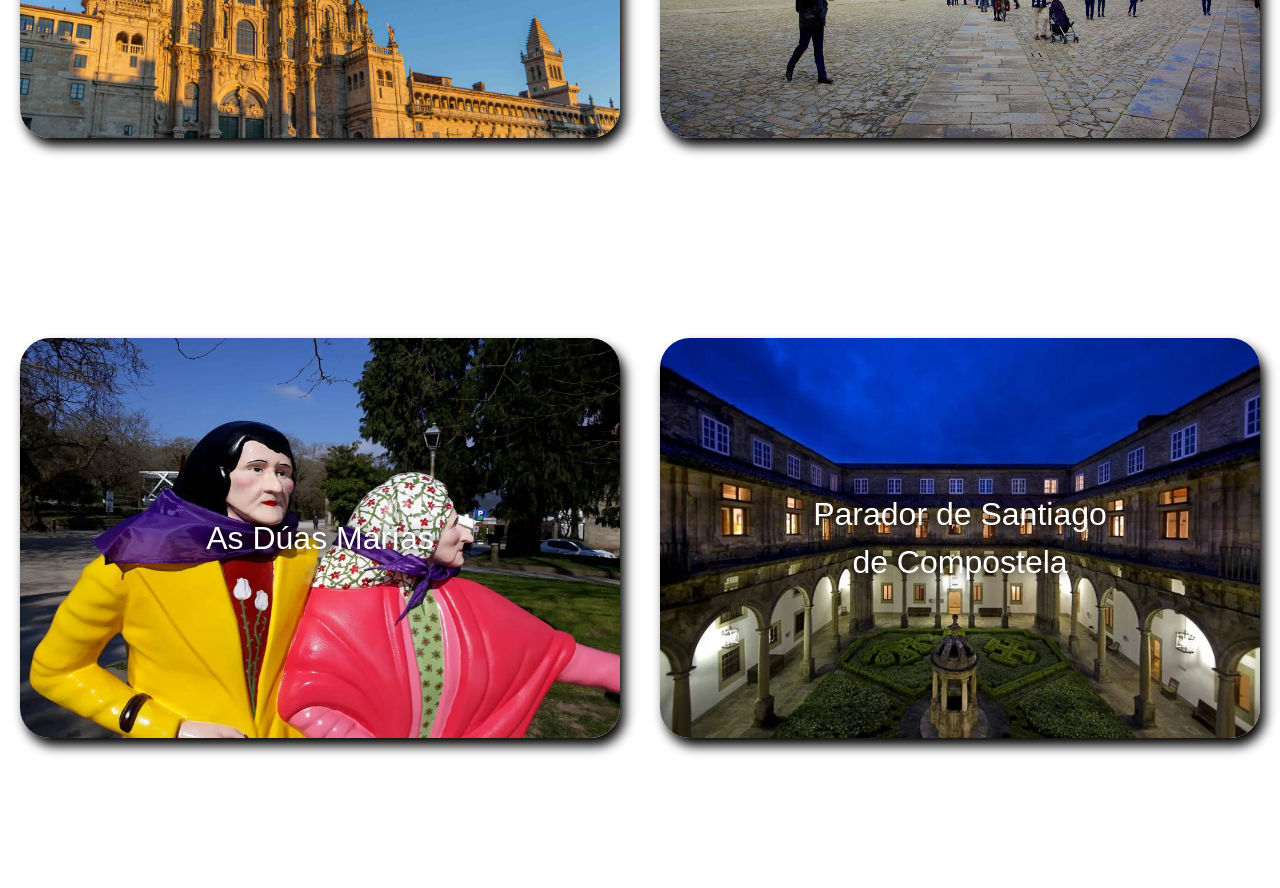
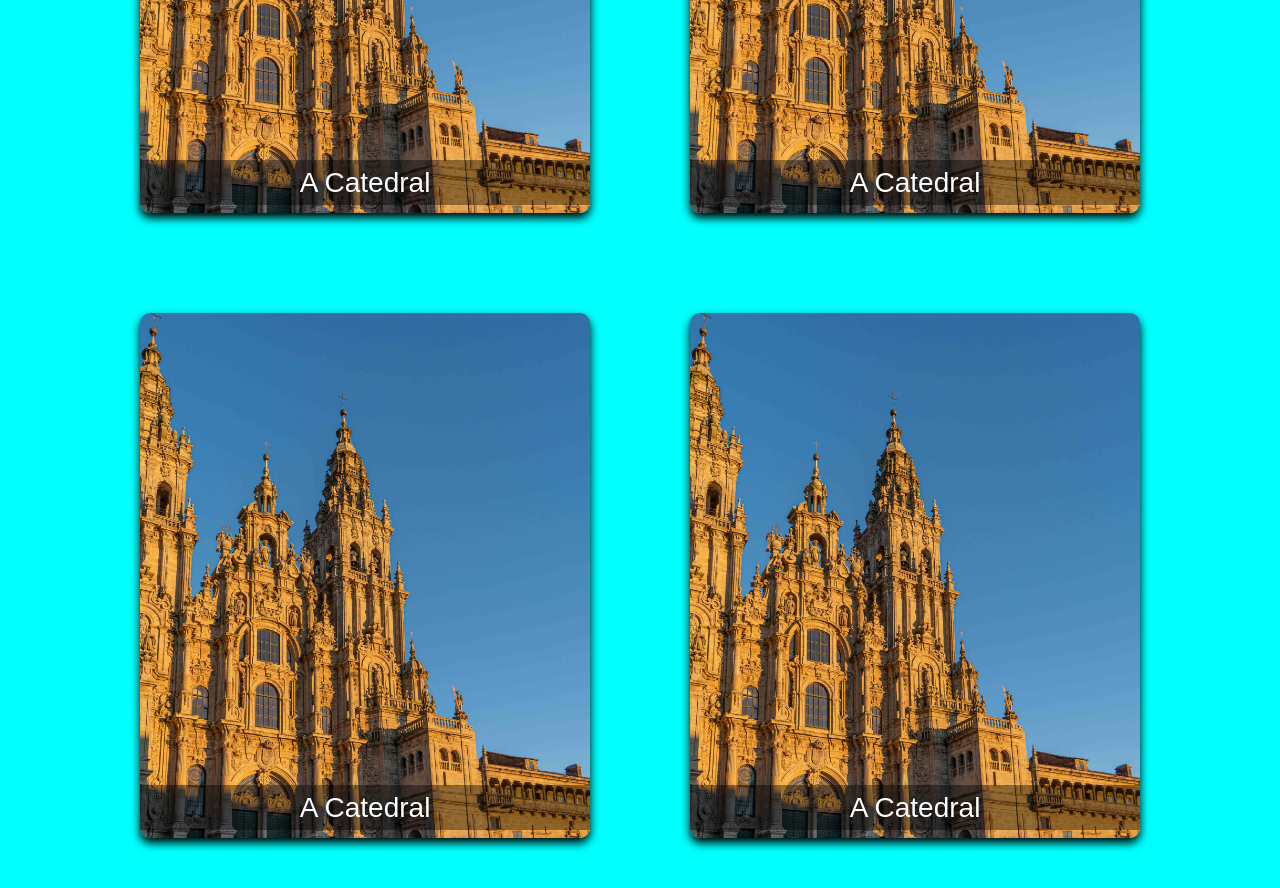
Before and after one commit to braisglopez/Santitour, a website: page src/html/monumentos.html in a window 1280 px wide. Shown: the part 475-1363 px from the top of the page. Before the commit the page ends 1313 px from the top, so only its background shows below. Drawn offline with nearby package versions, Linux system fonts and the light colour scheme.

Commit message:
Monumentos acabado

```diff
--- a/src/css/monumentos.css
+++ b/src/css/monumentos.css
@@ -1,3 +1,10 @@
+* {
+    box-sizing: border-box;
+    margin: 0;
+    padding: 0;
+    font-family: sans-serif;
+}
+
 h2 {
     font-size: 28px;
     font-weight: bold;
@@ -7,42 +14,94 @@ h2 {
     background-color: blue;
   }
 
-.contenedorImaxes {
+.contenedorCartas {
     display: flex;
-    flex-flow: row wrap;
+    flex-wrap: wrap;
+    align-items: center;
+    min-height: 100vh;
     justify-content: center;
+    background-color: aqua;
   }
 
-.contenedor {
-    width: 600px;
-    height: 400px;
-    overflow: hidden;
+.carta {
+    margin: 50px;
     position: relative;
-    margin: 100px auto;
-    border-radius: 30px;
-    box-shadow: 5px 8px 12px black;
-    cursor: pointer;
-    transition: all 0.3s ease-in-out;
+    width: 450px;
+    height: 525px;
 }
 
-.contenedor:hover {
-    transform: scale(1.1);
-    box-shadow: 13px 15px 37px black;
+.carta .cara {
+    position: relative;
+    width: 100%;
+    height: 100%;
+    backface-visibility: hidden;
+    border-radius: 10px;
+    overflow: hidden;
+    transition: .5s;
 }
 
-.contenedor img {
+.carta .frontal {
+    position: absolute;
+    transform: perspective(600px) rotateY(0deg);
+    box-shadow: 0 5px 10px black;
+}
+
+.carta .frontal img {
+    position: absolute;
     width: 100%;
     height: 100%;
+    object-fit: cover;
 }
 
-.contenedor p {
+.carta .frontal h3 {
     font-family: fantasy;
-    font-size: 2.0rem;
+    position: absolute;
+    bottom: 0;
+    width: 100%;
+    height: 45px;
+    line-height: 45px;
     text-align: center;
     color: white;
+    background: rgba(0, 0, 0, .4);
+}
+
+.carta .trasera {
     position: absolute;
-    top: 50%;
-    left: 50%;
-    transform: translate(-50%, -50%);
-    text-shadow: 0 0 8px rgba(0, 0, 0, 0.8);
+    transform: perspective(600px) rotateY(180deg);
+    background: rgb(3, 35, 34);
+    padding: 15px;
+    color: white;
+    display: flex;
+    flex-direction: column;
+    justify-content: space-between;
+    text-align: center;
+    box-shadow: 0 5px 10px black;
 }
+
+.carta .trasera .enlace {
+    border-top: solid 1px white;
+    height: 50px;
+    line-height: 50px;
+}
+
+.carta .trasera .enlace a {
+    color: white;
+}
+
+.carta .trasera h3 {
+    font-size: 30px;
+    margin-top: 20px;
+    letter-spacing: 2px;
+}
+
+.carta .trasera p {
+    letter-spacing: 1px;
+}
+
+.carta:hover .frontal {
+    transform: perspective(600px) rotateY(180deg);
+}
+
+.carta:hover .trasera {
+    transform: perspective(600px) rotateY(360deg);
+}
--- a/src/html/monumentos.html
+++ b/src/html/monumentos.html
@@ -4,6 +4,7 @@
 <head>
     <!-- Required meta tags -->
     <meta charset="utf-8">
+    <meta http-equiv="X-UA-Compatible" content="IE=edge">
     <meta name="viewport" content="width=device-width, initial-scale=1" />
 
     <!-- Bootstrap CSS -->
@@ -73,23 +74,71 @@
 
     <main>
         <h2><a id="monumentos">Monumentos</a></h2>
-        <section class="contenedorImaxes">
-            <div class="contenedor">
-                <img src="../imagenes/que_ver/monumentos/catedral_santiago.jpg" alt="A Catedral">
-                <p>A Catedral</p>
+        <section class="contenedorCartas">
+            <div class="carta">
+                <div class="cara frontal">
+                    <img src="../imagenes/que_ver/monumentos/catedral_santiago.jpg" alt="A Catedral">
+                    <h3>A Catedral</h3>
+                </div>
+                <div class="cara trasera">
+                    <h3>A Catedral</h3>
+                    <p>Lorem ipsum dolor, sit amet consectetur adipisicing elit. Possimus aperiam suscipit sequi soluta
+                        vel
+                        ipsam nulla! Aspernatur tempore ex nulla quibusdam minima. Nobis, esse deleniti.</p>
+                    <div class="enlace">
+                        <a href="#">Details</a>
+                    </div>
+                </div>
             </div>
-            <div class="contenedor">
-                <img src="../imagenes/que_ver/monumentos/plaza_obradoiro.jpg" alt="Praza do Obradoiro">
-                <p>Praza do Obradoiro</p>
+
+            <div class="carta">
+                <div class="cara frontal">
+                    <img src="../imagenes/que_ver/monumentos/catedral_santiago.jpg" alt="A Catedral">
+                    <h3>A Catedral</h3>
+                </div>
+                <div class="cara trasera">
+                    <h3>A Catedral</h3>
+                    <p>Lorem ipsum dolor, sit amet consectetur adipisicing elit. Possimus aperiam suscipit sequi soluta
+                        vel
+                        ipsam nulla! Aspernatur tempore ex nulla quibusdam minima. Nobis, esse deleniti.</p>
+                    <div class="enlace">
+                        <a href="#">Details</a>
+                    </div>
+                </div>
             </div>
-            <div class="contenedor">
-                <img src="../imagenes/que_ver/monumentos/las_dos_marias.jpg" alt="As Dúas Marías">
-                <p>As Dúas Marías</p>
+
+            <div class="carta">
+                <div class="cara frontal">
+                    <img src="../imagenes/que_ver/monumentos/catedral_santiago.jpg" alt="A Catedral">
+                    <h3>A Catedral</h3>
+                </div>
+                <div class="cara trasera">
+                    <h3>A Catedral</h3>
+                    <p>Lorem ipsum dolor, sit amet consectetur adipisicing elit. Possimus aperiam suscipit sequi soluta
+                        vel
+                        ipsam nulla! Aspernatur tempore ex nulla quibusdam minima. Nobis, esse deleniti.</p>
+                    <div class="enlace">
+                        <a href="#">Details</a>
+                    </div>
+                </div>
             </div>
-            <div class="contenedor">
-                <img src="../imagenes/que_ver/monumentos/parador_santiago_compostela.jpg" alt="Parador de Santiago de Compostela">
-                <p>Parador de Santiago de Compostela</p>
+
+            <div class="carta">
+                <div class="cara frontal">
+                    <img src="../imagenes/que_ver/monumentos/catedral_santiago.jpg" alt="A Catedral">
+                    <h3>A Catedral</h3>
+                </div>
+                <div class="cara trasera">
+                    <h3>A Catedral</h3>
+                    <p>Lorem ipsum dolor, sit amet consectetur adipisicing elit. Possimus aperiam suscipit sequi soluta
+                        vel
+                        ipsam nulla! Aspernatur tempore ex nulla quibusdam minima. Nobis, esse deleniti.</p>
+                    <div class="enlace">
+                        <a href="#">Details</a>
+                    </div>
+                </div>
             </div>
+
         </section>
     </main>
 
@@ -98,3 +147,5 @@
         integrity="sha384-MrcW6ZMFYlzcLA8Nl+NtUVF0sA7MsXsP1UyJoMp4YLEuNSfAP+JcXn/tWtIaxVXM"
         crossorigin="anonymous"></script>
 </body>
+
+</html>
```
